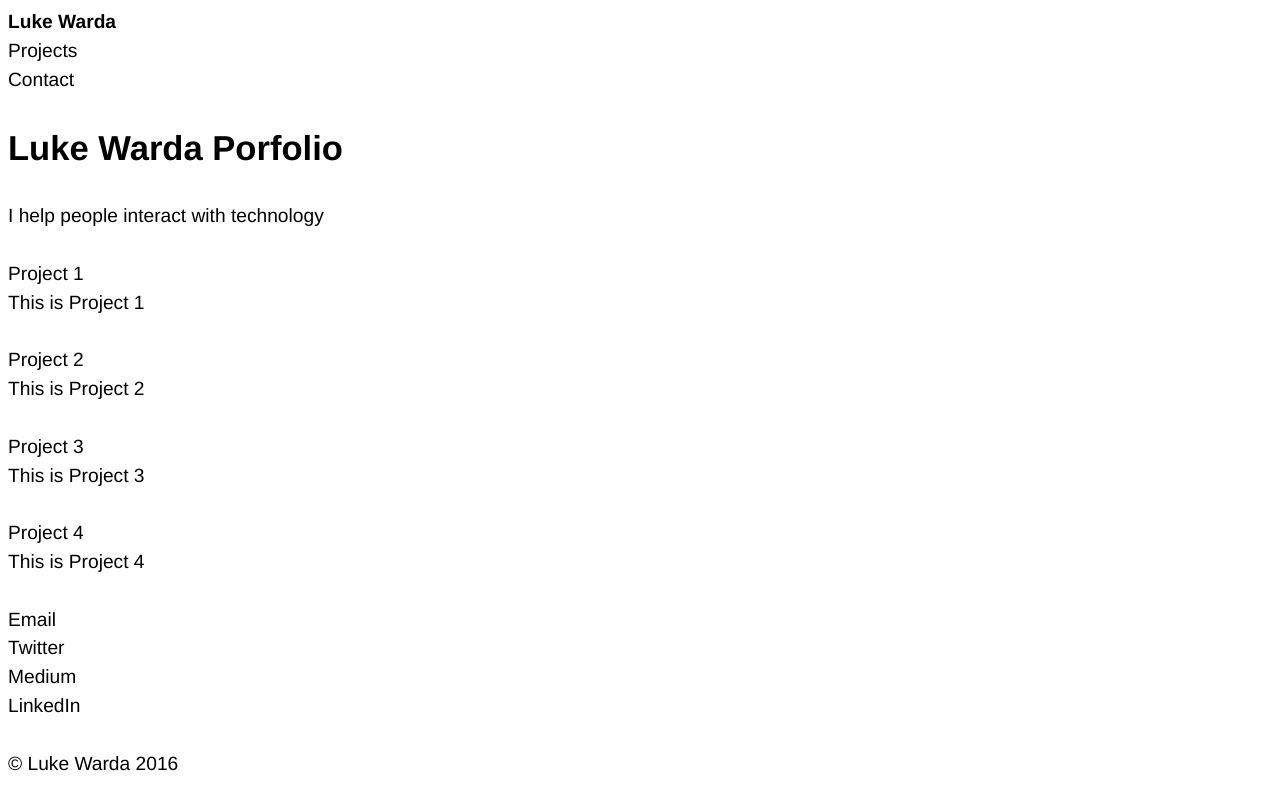
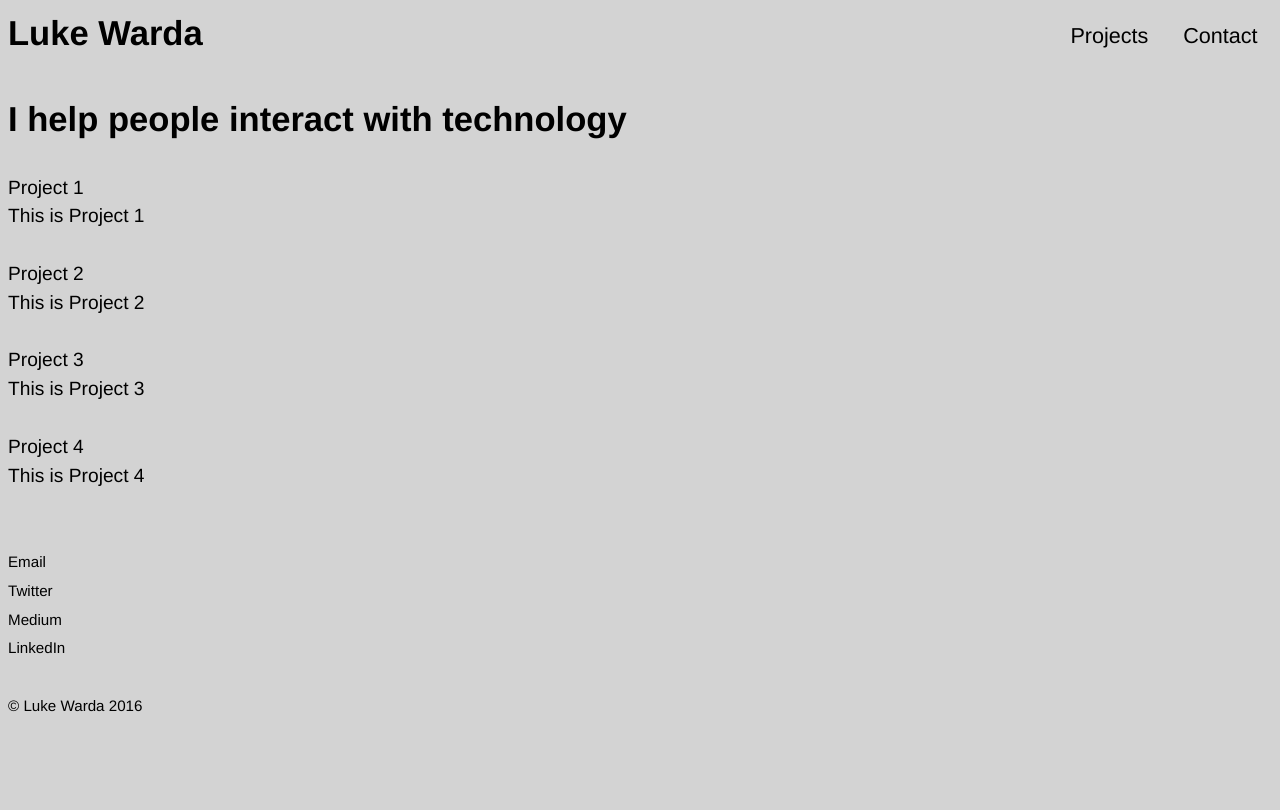
Before and after one commit to calingo/Luke-Warda-Portfolio, a Jekyll site: the page built from index.html, in a window 1280 px wide. Shown: the top 810 px of the page. Built offline with Jekyll 4.4.1, drawn with Linux system fonts in a browser that asks for light colours.

Commit message:
added basic styling

```diff
--- a/_includes/footer.html
+++ b/_includes/footer.html
@@ -1,3 +1,4 @@
+<div class="unit unit-xs-1 unit-s-1 unit-m-2-3 unit-l-2-3">
 	<ul>
 		<li><a href="">Email</a></li>
 		<li><a href="">Twitter</a></li>
@@ -5,3 +6,4 @@
 		<li><a href="">LinkedIn</a></li>
 	</ul>
 	<p>© Luke Warda 2016</p>
+</div>
--- a/_includes/nav.html
+++ b/_includes/nav.html
@@ -1,8 +1,10 @@
-<strong>Luke Warda</strong>
-	<nav>
-		<ul>
-			<li><a href="{{site.baseurl}}/index.html" class="{% if page.url == '/index.html' %}current{% endif %}">Projects</a></li>
-			<li><a href="{{site.baseurl}}/contact.html" class="{% if page.url == '/contact.html' %}current{% endif %}">Contact</a></li>
+<nav class="unit unit-xs-1 unit-s-1 unit-m-1-3 unit-l-1-3">
+	<h1 class="logo push-0">Luke Warda</h1>
+</nav>
+	<nav class="unit unit-xs-1 unit-s-1 unit-m-2-3 unit-l-2-3">
+		<ul class="nav mega">
+			<li><a href="{{site.baseurl}}/index.html" class="{% if page.url == '/index.html' %}current{% endif %} island-1-2">Projects</a></li>
+			<li><a href="{{site.baseurl}}/contact.html" class="{% if page.url == '/contact.html' %}current{% endif %} island-1-2">Contact</a></li>
 		</ul>
 
 	</nav>
--- a/_layouts/default.html
+++ b/_layouts/default.html
@@ -11,14 +11,14 @@
 </head>
 <body>
 
-	<header>
+	<header class="masthead grid">
 	{% include nav.html %}
 
 	</header>
 
 		{{content}}
 
-	<footer>
+	<footer class="footer micro">
 	 {% include footer.html %}
 	</footer>
 
--- a/index.html
+++ b/index.html
@@ -1,17 +1,18 @@
 ---
 layout: default
 ---
-
-<h1>Luke Warda Porfolio</h1>
-<p>I help people interact with technology</p>
-
-<ul>
+<div class="grid">
+<div class="banner unit">
+	<h1>I help people interact with technology</h1>
+</div>
+<ul class="projects unit unit-xs-1 unit-s-1 unit-m-1 unit-l-1">
 	{% for project in site.pages %}
 		{% if project.type == 'project' %}
-			<li>
+			<li class="project unit unit-xs-1 unit-s-1 unit-m-1-2 unit-l-1-2">
 				<a href="{{site.baseurl}}/projects/{{project.folder}}">{{project.title}}</a>
 				<p>{{project.subtitle}}</p>
 			</li>
 		{% endif %}
 	{% endfor %}
 </ul>
+</div>
```
Also changed, not shown: _includes/css/common.css (+29 -3 lines). Lines whose indentation alone changed are shown as unchanged.
